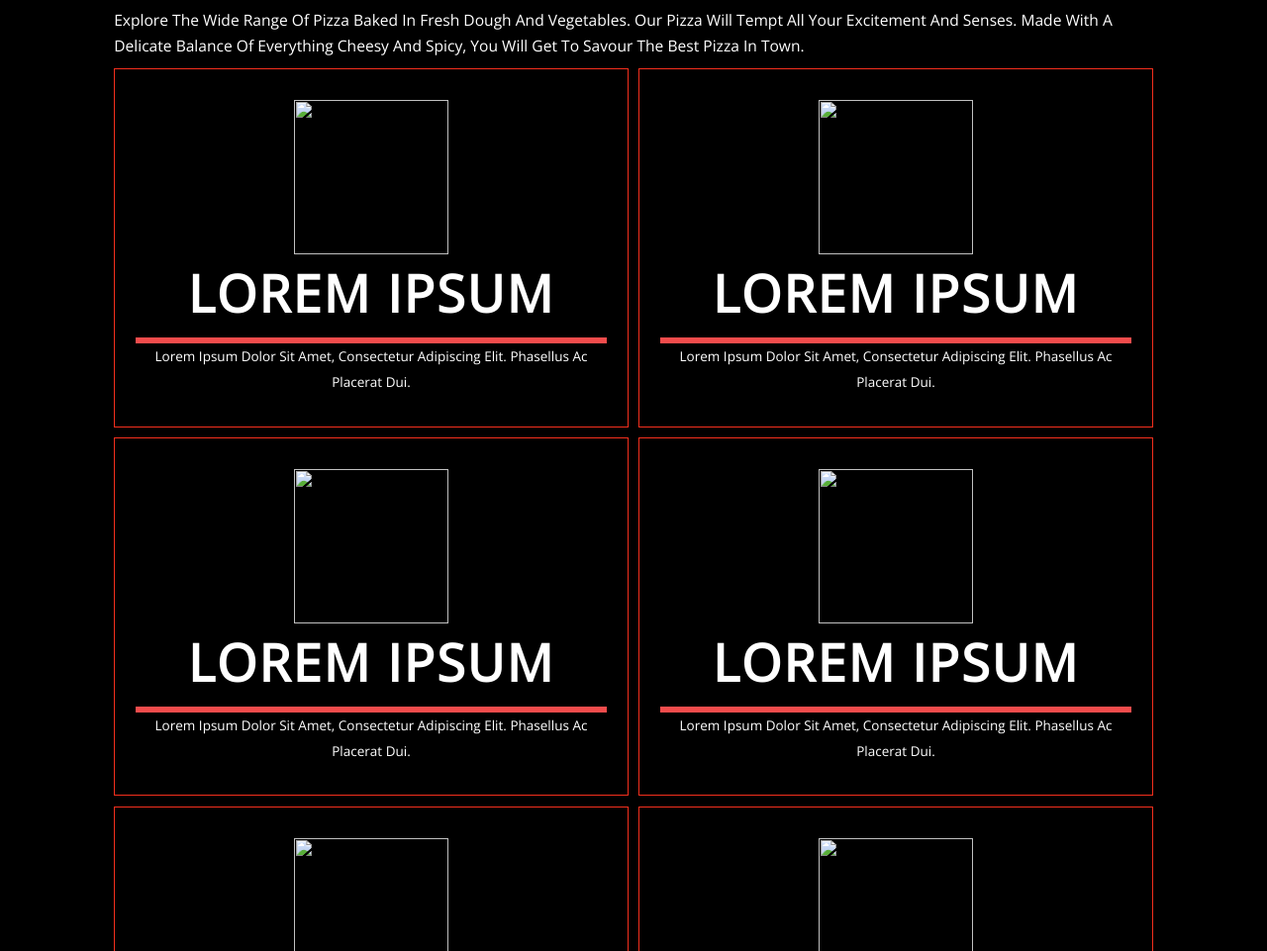
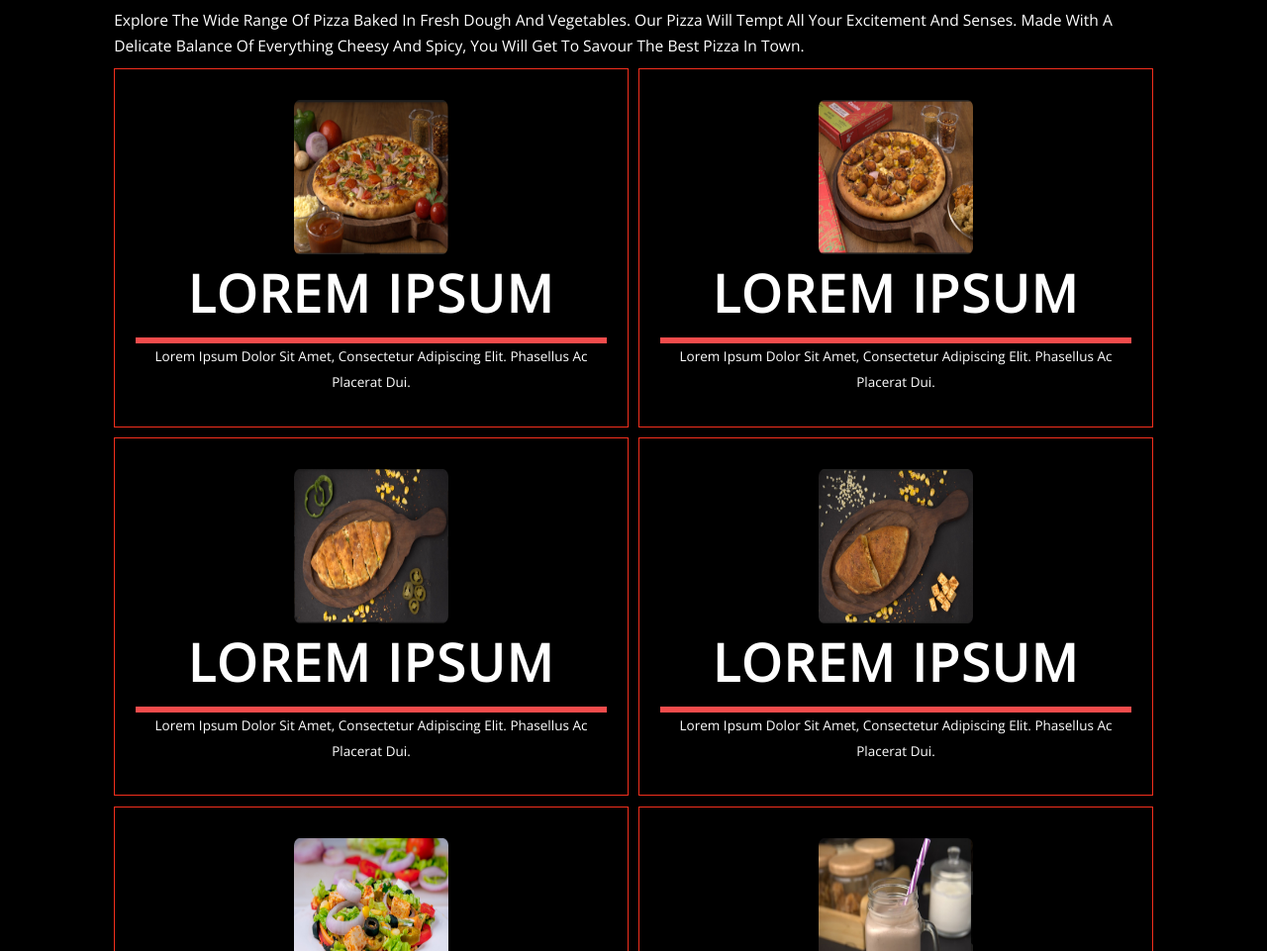
Before and after one commit to yadav76/Final-Module-Text, a plain HTML site: page index.html in a window 1280 px wide. Shown: the part 1839-2800 px from the top of the page at 99% size. Drawn offline with nearby package versions, Linux system fonts and the light colour scheme; the site is published under a folder, as on GitHub Pages, so addresses that start at the root find nothing; a web font is replaced by a local one.

Commit message:
third commit

```diff
--- a/index.html
+++ b/index.html
@@ -60,7 +60,7 @@
                 <p>Lorem Ipsum is simply dummy text of the printing and typesetting industry. Lorem Ipsum has been the industry's standard dummy text ever since the 1500s, when an unknown printer took a galley of type and scrambled it to make a type specimen book. It has survived not only five centuries, but also the leap into electronic typesetting, remaining essentially unchanged. Lorem Ipsum is simply dummy text of the printing and typesetting industry. Lorem Ipsum has been the industry's standard dummy text ever since the 1500s, when an unknown printer took a galley of type and scrambled</p>
             </div>
             <div class="img">
-                <img src="/Images/AboutUs.png" alt="">
+                <img src="AboutUs.png" alt="">
             </div>
         </div>
     </section>
@@ -72,32 +72,32 @@
             savour the best pizza in town. </p>
         <div class="service-content">
             <div class="inner-box">
-                <img src="/Images/pizza1.png" alt="">
+                <img src="pizza1.png" alt="">
                 <h3>LOREM IPSUM</h3>
                     <p>Lorem ipsum dolor sit amet, consectetur adipiscing elit. Phasellus ac placerat dui.</p>
             </div>
             <div class="inner-box">
-                <img src="/Images/pizza2.png" alt="">
+                <img src="pizza2.png" alt="">
                 <h3>LOREM IPSUM</h3>
                     <p>Lorem ipsum dolor sit amet, consectetur adipiscing elit. Phasellus ac placerat dui.</p>
             </div>
             <div class="inner-box">
-                <img src="/Images/pizza3.png" alt="">
+                <img src="pizza3.png" alt="">
                 <h3>LOREM IPSUM</h3>
                     <p>Lorem ipsum dolor sit amet, consectetur adipiscing elit. Phasellus ac placerat dui.</p>
             </div>
             <div class="inner-box">
-                <img src="/Images/pizza4.png" alt="">
+                <img src="pizza4.png" alt="">
                 <h3>LOREM IPSUM</h3>
                     <p>Lorem ipsum dolor sit amet, consectetur adipiscing elit. Phasellus ac placerat dui.</p>
             </div>
             <div class="inner-box">
-                <img src="/Images/pizza5.png" alt="">
+                <img src="pizza5.png" alt="">
                 <h3>LOREM IPSUM</h3>
                     <p>Lorem ipsum dolor sit amet, consectetur adipiscing elit. Phasellus ac placerat dui.</p>
             </div>
             <div class="inner-box">
-                <img src="/Images/pizza6.png" alt="">
+                <img src="pizza6.png" alt="">
                 <h3>LOREM IPSUM</h3>
                     <p>Lorem ipsum dolor sit amet, consectetur adipiscing elit. Phasellus ac placerat dui.</p>
             </div>
@@ -137,7 +137,7 @@
 <!-- ---------------- footer ------------------- -->
 <footer id="our-team">
     <div class="foot-left">
-        <img src="/Images/footer.png" alt="">
+        <img src="footer.png" alt="">
     </div>
     <div class="foot-right">
         <div class="sms">
--- a/style.css
+++ b/style.css
@@ -111,7 +111,7 @@ section p{
 /* ----------------- Home -------------------- */
 .home{
     height: 100vh;
-    background: linear-gradient(rgba(0,0,0,0.4),rgba(0,0,0,0.4)),url(/Images/pizzaHomeScreen.png);
+    background: linear-gradient(rgba(0,0,0,0.4),rgba(0,0,0,0.4)),url(pizzaHomeScreen.png);
     background-size: cover;
     background-repeat: no-repeat;
     background-position: center;
```
Also changed, not shown: AboutUs.png (renamed from Images/AboutUs.png), footer.png (renamed from Images/footer.png), map.png (renamed from Images/map.png), pizza1.png (renamed from Images/pizza1.png), pizza2.png (renamed from Images/pizza2.png), pizza3.png (renamed from Images/pizza3.png), pizza4.png (renamed from Images/pizza4.png), pizza5.png (renamed from Images/pizza5.png), pizza6.png (renamed from Images/pizza6.png), 4 other files.
